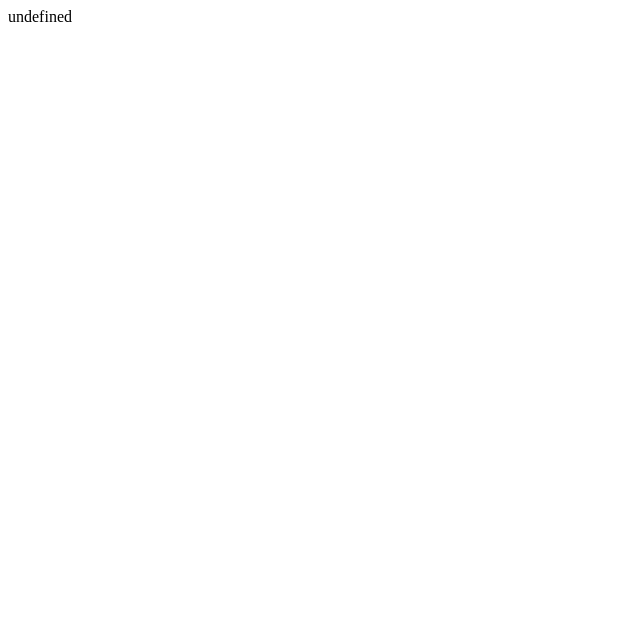
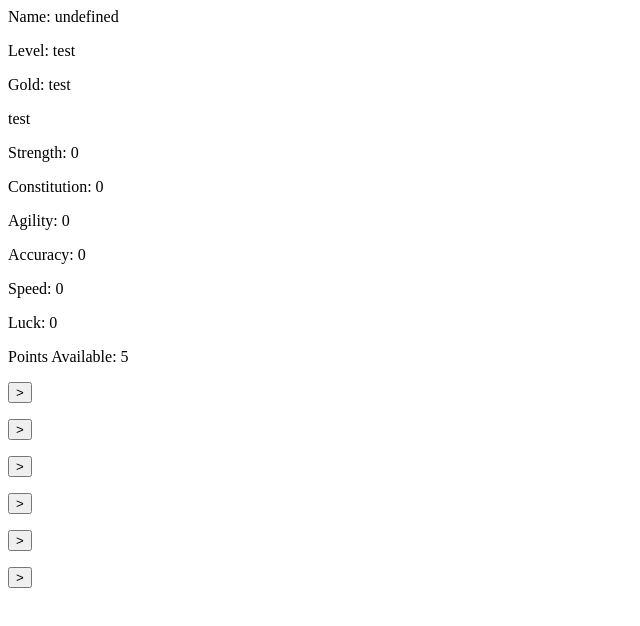
Before and after one commit to golightlydev/golightlydev.github.io, a plain HTML site: page main.html in a window 1280 px wide. Shown: the whole page, without its empty margins (0-640 px from the left). Drawn offline with Linux system fonts and the light colour scheme.

Commit message:
bigUpdate

```diff
--- a/main.html
+++ b/main.html
@@ -5,14 +5,45 @@
 <title>adventure</title>
 </head>
 <body>
-<p id="charName">test</p>
+<div id = "charData">
+	<p id="charName">Name: test</p>
+	<p id = "charLevel">Level: test</p>
+	<p id = "charGold">Gold: test</p>
+</div>
 <script>
-function getName() {
-	var myName = location.search.split("=")[1];
-	document.getElementById("charName").innerHTML = myName;
-	return true;
-}
-getName();
+var myName = location.search.split("=")[1];
+document.getElementById("charName").innerHTML = "Name: " + myName;
 </script>
+<div id="mainArea">
+	<p id="text">test</p>
+</div>
+<div id="stats">
+	<p id="strength">Strength: 0</p>
+	<p id="constitution">Constitution: 0</p>
+	<p id="agility">Agility: 0</p>
+	<p id="accuracy">Accuracy: 0</p>
+	<p id="speed">Speed: 0</p>
+	<p id="luck">Luck: 0</p>
+</div>
+<div id="statIncrease">
+	<p id="pointsAvailable">Points Available: 5</p>
+	<form  onsubmit="increment('str')">
+		<input type="submit" value="&gt">
+	</form>
+	<form  onsubmit="increment('con')">
+		<input type="submit" value="&gt">
+	</form>
+	<form  onsubmit="increment('agi')">
+		<input type="submit" value="&gt">
+	</form>
+	<form  onsubmit="increment('acc')">
+		<input type="submit" value="&gt">
+	</form>
+	<form  onsubmit="increment('spd')">
+		<input type="submit" value="&gt">
+	</form>
+	<form  onsubmit="increment('lck')">
+		<input type="submit" value="&gt">
+	</form>
 </body>
 </html>
```
